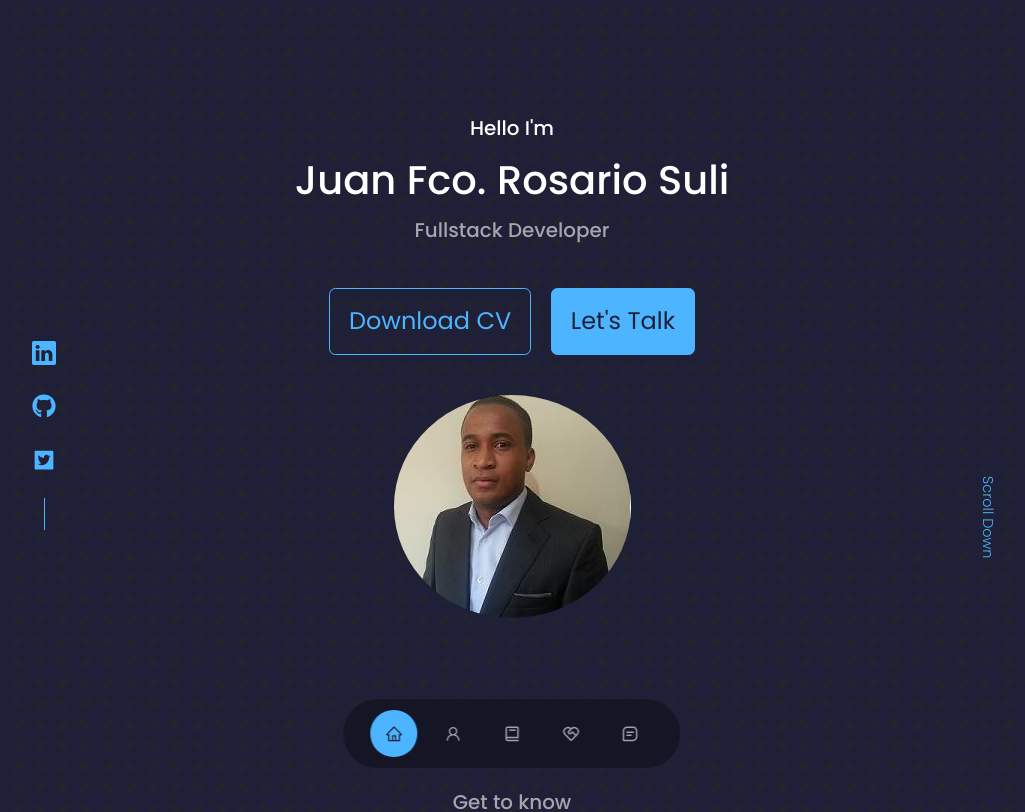
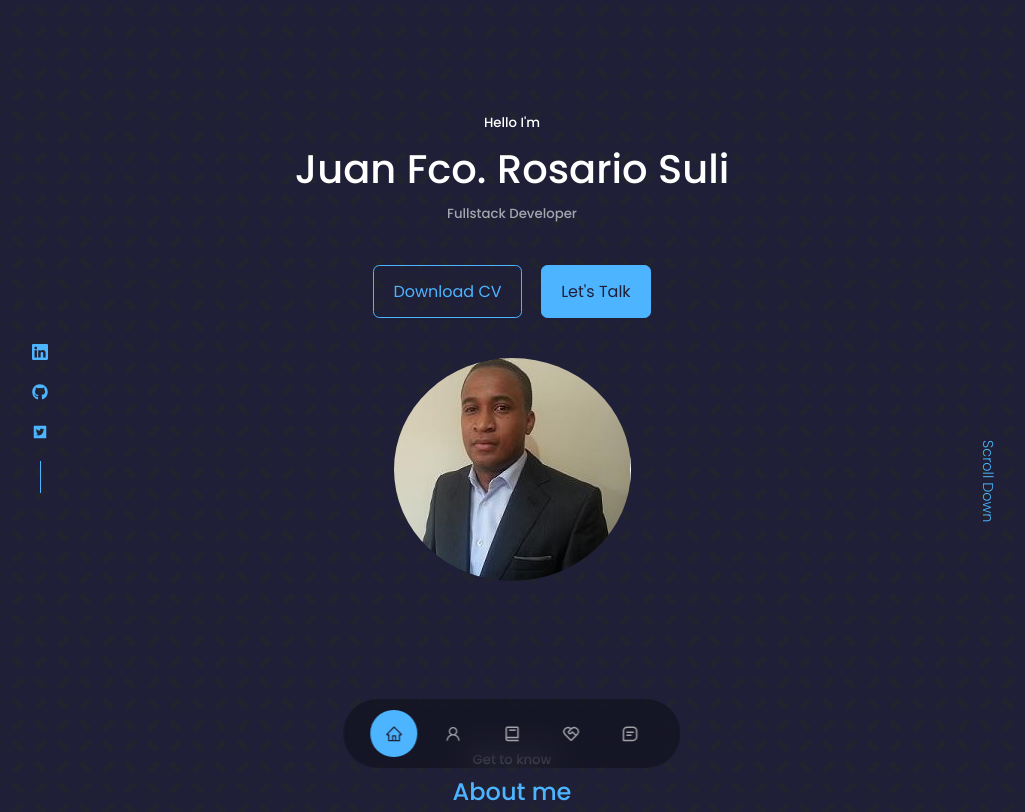
Before and after one commit to jrosario19/portfolio-react, a React (Create React App) app: page / in a window 1280 px wide. Shown: the top 812 px of the page, without its empty margins (128-1153 px from the left). Built offline with nearby package versions, Linux system fonts and the light colour scheme.

Commit message:
Solve linters errors

```diff
--- a/package.json
+++ b/package.json
@@ -1,5 +1,4 @@
 {
-  "homepage": "http://jrosario19.github.io/portfolio-react",
   "name": "portfolio-react",
   "version": "0.1.0",
   "private": true,
@@ -8,7 +7,6 @@
     "@testing-library/react": "^13.4.0",
     "@testing-library/user-event": "^13.5.0",
     "emailjs-com": "^3.2.0",
-    "gh-pages": "^4.0.0",
     "react": "^18.2.0",
     "react-dom": "^18.2.0",
     "react-ga": "^3.3.1",
@@ -17,8 +15,6 @@
     "web-vitals": "^2.1.4"
   },
   "scripts": {
-    "predeploy": "npm run build",
-    "deploy": "gh-pages -d build",
     "start": "react-scripts start",
     "build": "react-scripts build",
     "test": "react-scripts test",
--- a/src/components/testimonials/testimonials.css
+++ /dev/null
@@ -1,3 +0,0 @@
-body {
-  font-size: 1.5rem;
-}
```
Also changed, not shown: src/App.jsx (+23 -27 lines), 1 other file (tests, documents, lock files or other folders).
